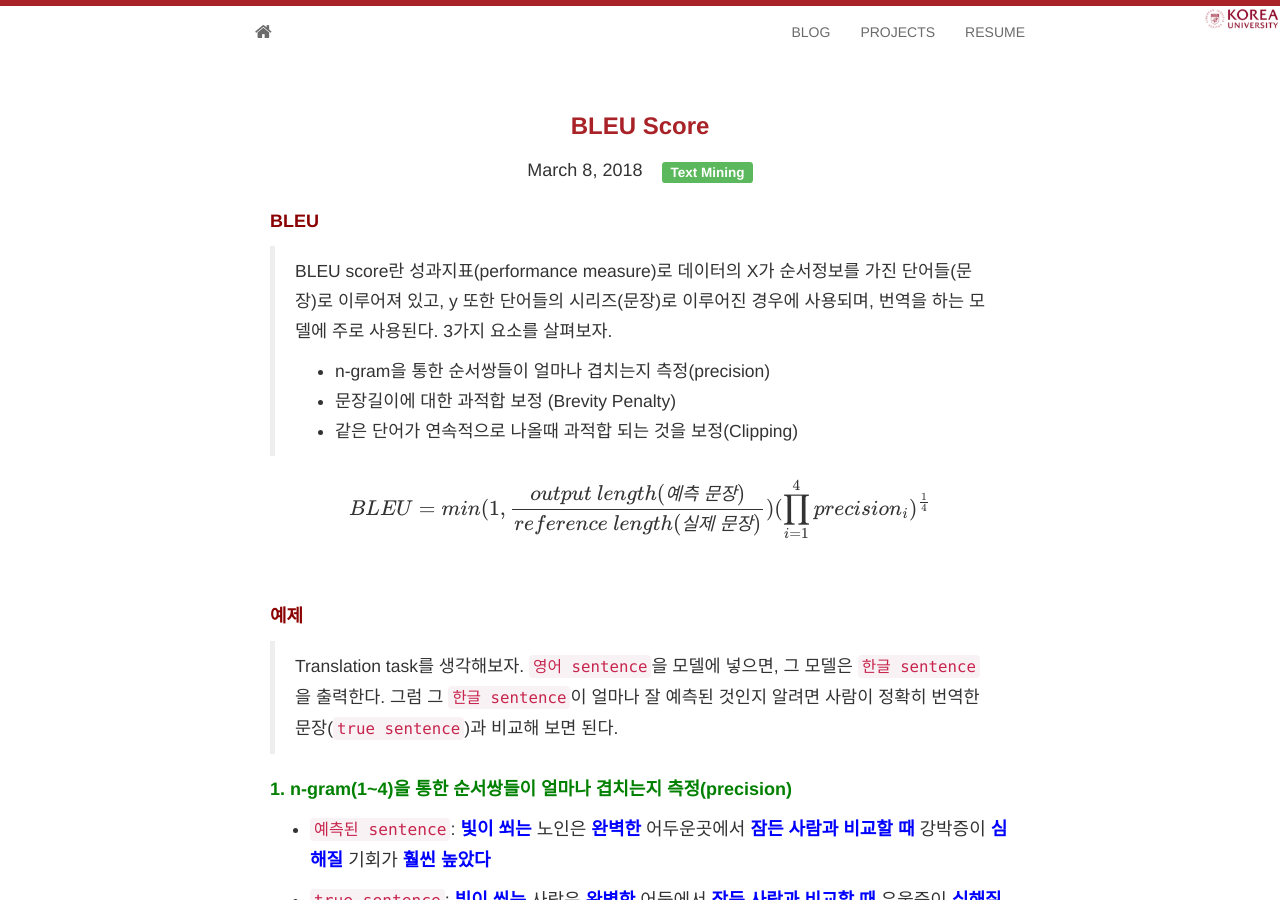
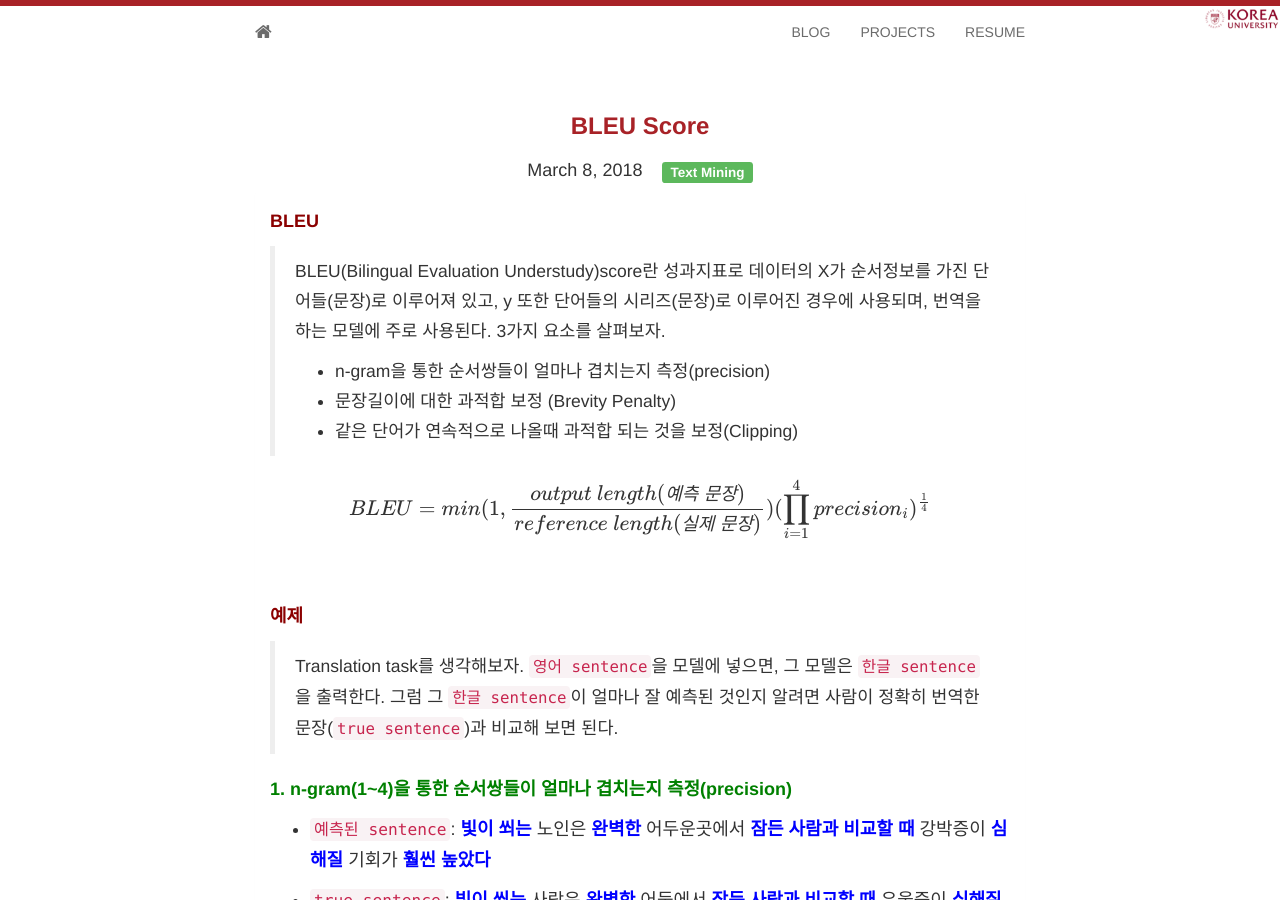
Before and after one commit to Donghwa-KIM/Donghwa-KIM.github.io, a Jekyll site: the page built from _posts/text-mining/2018-03-08-BLEU.md, in a window 1280 px wide and 900 px high. Built offline with Jekyll 4.4.1, drawn with Linux system fonts in a browser that asks for light colours; nearby versions of some CDN libraries; some web fonts are replaced; formulas are drawn with MathJax 3; comment, search, counter and statistics services are not loaded.

Commit message:
bleu correction

```diff
--- a/_posts/text-mining/2018-03-08-BLEU.md
+++ b/_posts/text-mining/2018-03-08-BLEU.md
@@ -10,7 +10,7 @@ tags:
 
 **<span style='color:DarkRed'>BLEU</span>**
 
-> BLEU score란 성과지표(performance measure)로 데이터의 X가 순서정보를 가진 단어들(문장)로 이루어져 있고, y 또한 단어들의 시리즈(문장)로 이루어진 경우에 사용되며, 번역을 하는 모델에 주로 사용된다. 3가지 요소를 살펴보자.
+> BLEU(Bilingual Evaluation Understudy)score란 성과지표로 데이터의 X가 순서정보를 가진 단어들(문장)로 이루어져 있고, y 또한 단어들의 시리즈(문장)로 이루어진 경우에 사용되며, 번역을 하는 모델에 주로 사용된다. 3가지 요소를 살펴보자.
 - n-gram을 통한 순서쌍들이 얼마나 겹치는지 측정(precision)
 - 문장길이에 대한 과적합 보정 (Brevity Penalty)
 - 같은 단어가 연속적으로 나올때 과적합 되는 것을 보정(Clipping)
```
